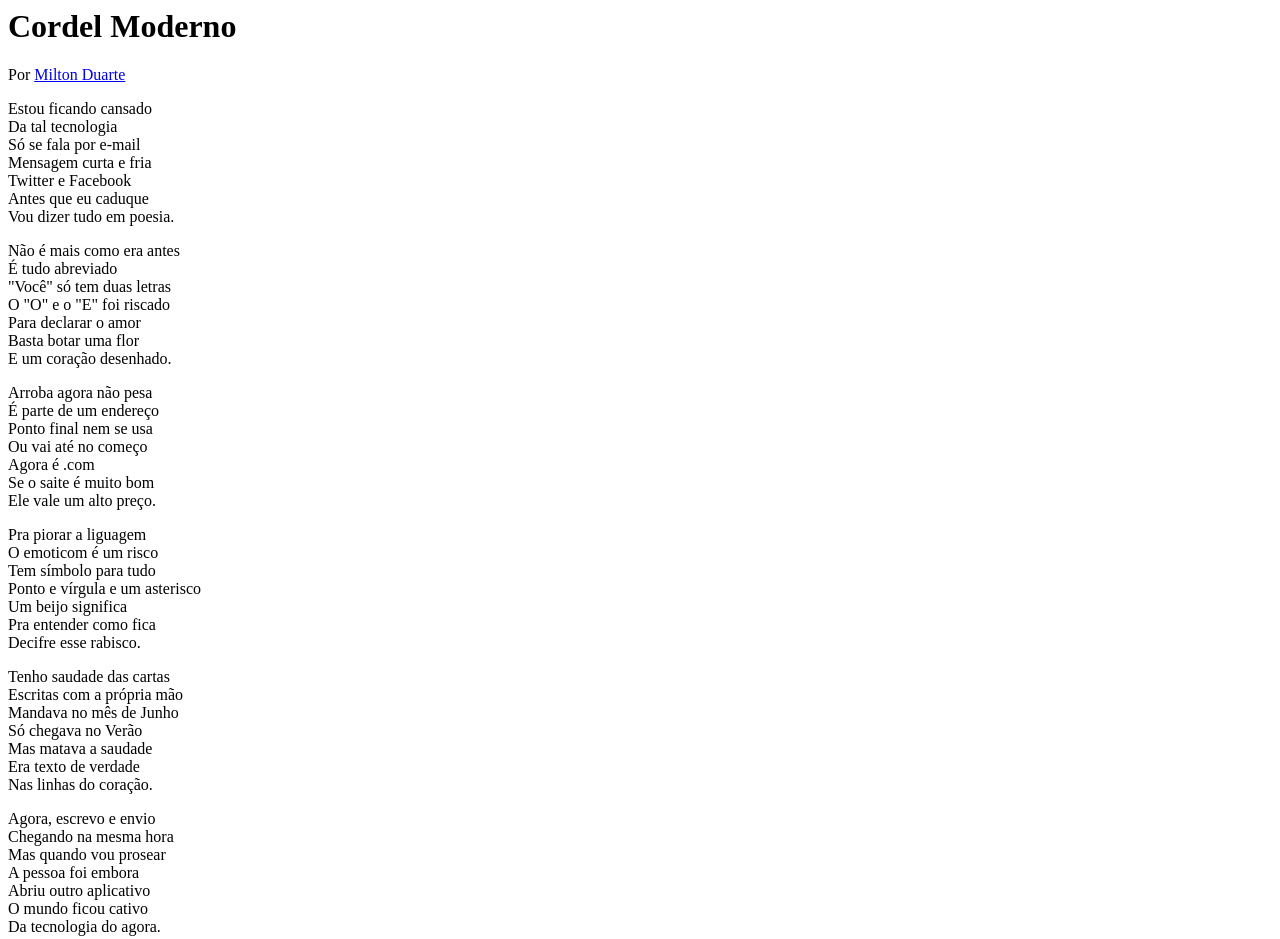
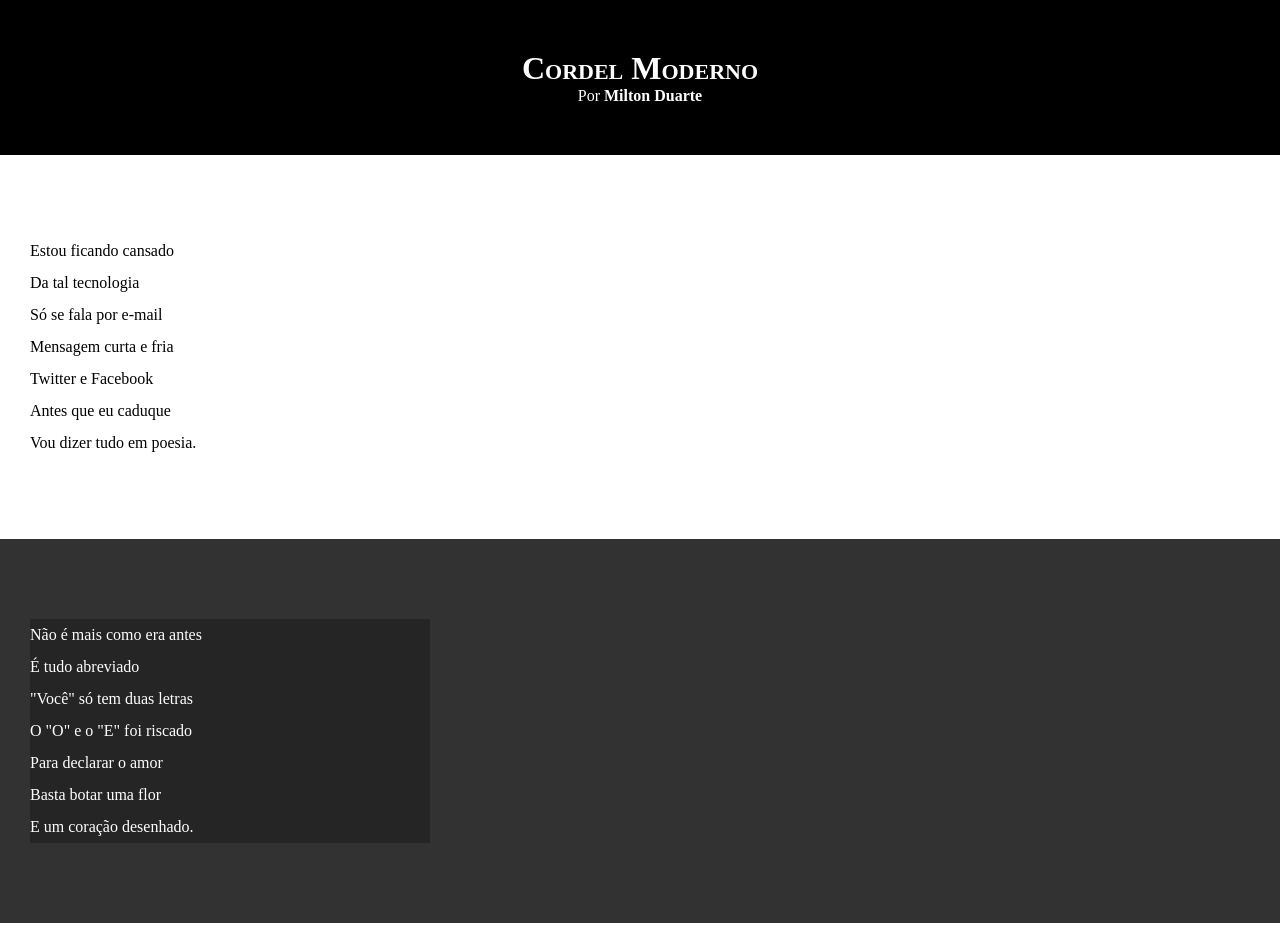
Before and after one commit to tiagomacario/html-css, a plain HTML site: page desafios/desafio12/index.html in a window 1280 px wide. Shown: the top 939 px of the page. Drawn offline with Linux system fonts and the light colour scheme.

Commit message:
Criação da segunda versão do desafio 12.

```diff
--- a/desafios/desafio12/estilo/style.css
+++ b/desafios/desafio12/estilo/style.css
@@ -1 +1,65 @@
 @charset "UTF-8";
+
+* {
+    margin: 0px;
+    padding: 0px;
+}
+
+html, body {
+    min-height: 100vh;
+    background-color: darkgray;
+}
+
+header {
+    background-color: black;
+    color:white;
+    text-align: center;
+}
+
+header h1 {
+    padding-top: 50px;
+    font-variant: small-caps;
+}
+
+header p {
+    padding-bottom: 50px;
+}
+
+a {
+    color: white;
+    text-decoration: none;
+    font-weight: bolder;
+}
+
+a:hover {
+    text-decoration: underline;
+}
+
+section {
+    padding-top: 10vh;          /* Ajusta o tamanho da section dinamicamente, à depender to tamanho da tela. */
+    padding-bottom: 10vh;       /* Ajusta o tamanho da section dinamicamente, à depender to tamanho da tela. */
+    line-height: 2em;
+    padding-left: 30px;
+}
+
+.normal {
+    background-color: white;
+    color: black;
+}
+
+.imagem {
+    background-color: rgba(0, 0, 0, 0.700);
+    color: white;
+}
+
+.imagem > p {                   /* Criei a caixa onde ficarão os textos das seções com imagem de fundo. */
+    width: 400px;
+    background-color: rgba(0, 0, 0, 0.253);
+}
+
+footer {
+    background-color: black;
+    text-align: center;
+    color: white;
+    padding: 10px;
+}
--- a/desafios/desafio12/index.html
+++ b/desafios/desafio12/index.html
@@ -11,7 +11,7 @@
         <p>Por <a href="https://www.recantodasletras.com.br/poesias/3186743" target="_blank">Milton Duarte</a></p>
     </header>
 
-    <section>
+    <section class="normal">
         <p>
             Estou ficando cansado <br>
             Da tal tecnologia <br>
@@ -23,7 +23,7 @@
         </p>
     </section>
 
-    <section>
+    <section class="imagem">
         <p>
             Não é mais como era antes <br>
             É tudo abreviado <br>
@@ -35,7 +35,7 @@
         </p>
     </section>
 
-    <section>
+    <section class="normal">
         <p>
             Arroba agora não pesa <br>
             É parte de um endereço <br>
@@ -56,7 +56,7 @@
         </p>
     </section>
 
-    <section>
+    <section class="imagem">
         <p>
             Tenho saudade das cartas <br>
             Escritas com a própria mão <br>
@@ -68,7 +68,7 @@
         </p>
     </section>
 
-    <section>
+    <section class="normal">
         <p>
             Agora, escrevo e envio <br>
             Chegando na mesma hora <br>
```
